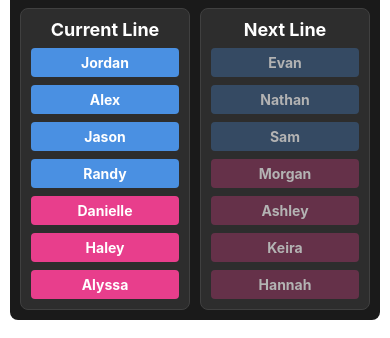
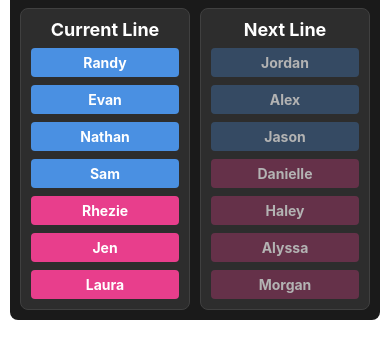
Before and after one commit to randyrektor/score-app, a React Native app: screen / in a window 390 px wide. Shown: the part 235-573 px from the top of the page. Built offline with nearby package versions, Linux system fonts and the light colour scheme.

Commit message:
Scoreboard lines now always match Player Manager order; lines are built from roster order, not rotated queues

```diff
--- a/App.tsx
+++ b/App.tsx
@@ -406,8 +406,6 @@ export default function App() {
           team2Score={team2Score}
           onTeam1ScoreChange={handleTeam1ScoreChange}
           onTeam2ScoreChange={handleTeam2ScoreChange}
-          openQueue={openQueue}
-          womanQueue={womanQueue}
           lineIndex={lineIndex}
           pointNumber={pointNumber}
           lineMode={lineMode}
@@ -418,6 +416,7 @@ export default function App() {
           halftimeCountdown={halftimeCountdown}
           endCountdown={endCountdown}
           setSettingsVisible={setSettingsVisible}
+          roster={roster}
         />
         <PlayerManager
           roster={roster}
--- a/src/components/ScoreBoard.tsx
+++ b/src/components/ScoreBoard.tsx
@@ -24,8 +24,6 @@ interface ScoreBoardProps {
   team2Score: number;
   onTeam1ScoreChange: (score: number) => void;
   onTeam2ScoreChange: (score: number) => void;
-  openQueue: Player[];
-  womanQueue: Player[];
   lineIndex: number;
   pointNumber: number;
   lineMode: 'ABBA' | '4-3';
@@ -36,6 +34,7 @@ interface ScoreBoardProps {
   halftimeCountdown: string;
   endCountdown: string;
   setSettingsVisible: (visible: boolean) => void;
+  roster: Player[];
 }
 
 export function ScoreBoard({
@@ -45,8 +44,6 @@ export function ScoreBoard({
   team2Score,
   onTeam1ScoreChange,
   onTeam2ScoreChange,
-  openQueue,
-  womanQueue,
   lineIndex,
   pointNumber,
   lineMode,
@@ -57,33 +54,34 @@ export function ScoreBoard({
   halftimeCountdown,
   endCountdown,
   setSettingsVisible,
+  roster
 }: ScoreBoardProps) {
   const patternIndex = lineIndex % 4;
   const isPatternA = patternIndex === 0 || patternIndex === 3;
 
-  // Use genderRatioMode for current and next line patterns
+  // Use roster order for lines
+  const openPlayers = roster.filter(p => p.gender === 'O');
+  const womenPlayers = roster.filter(p => p.gender === 'W');
+
   function getPattern(idx: number) {
     if (genderRatioMode === '4-3') return { men: 4, women: 3 };
     if (genderRatioMode === '3-4') return { men: 3, women: 4 };
-    // ABBA logic: 0:A, 1:B, 2:B, 3:A
     const mod = idx % 4;
-    if (mod === 0 || mod === 3) return { men: 4, women: 3 }; // A
-    return { men: 3, women: 4 }; // B
+    if (mod === 0 || mod === 3) return { men: 4, women: 3 };
+    return { men: 3, women: 4 };
   }
 
   // Get the current pattern
   const currentPattern = getPattern(lineIndex);
-  const currentLine = getLine(openQueue, womanQueue, currentPattern);
+  const currentLine = getLine(openPlayers, womenPlayers, currentPattern);
   const genderBreakdown = getGenderBreakdown(currentLine);
 
-  // --- Next Line Preview Logic (strict cycling for all modes) ---
-  // Rotate the queues by the number of players used in the current line
-  const nextOpenQueue = rotateQueue(openQueue, currentPattern.men);
-  const nextWomanQueue = rotateQueue(womanQueue, currentPattern.women);
-  // Get the next pattern
+  // Next line preview
+  // Rotate the *roster order* arrays for preview
+  const nextOpenPlayers = rotateQueue(openPlayers, currentPattern.men);
+  const nextWomenPlayers = rotateQueue(womenPlayers, currentPattern.women);
   const nextPattern = getPattern(lineIndex + 1);
-  // Build the next line from the rotated queues
-  const nextLine = getLine(nextOpenQueue, nextWomanQueue, nextPattern);
+  const nextLine = getLine(nextOpenPlayers, nextWomenPlayers, nextPattern);
 
   const scoreDiff = team1Score - team2Score;
   const scoreDiffText = scoreDiff === 0 ? '0' : `${scoreDiff > 0 ? '+' : ''}${scoreDiff}`;
```
